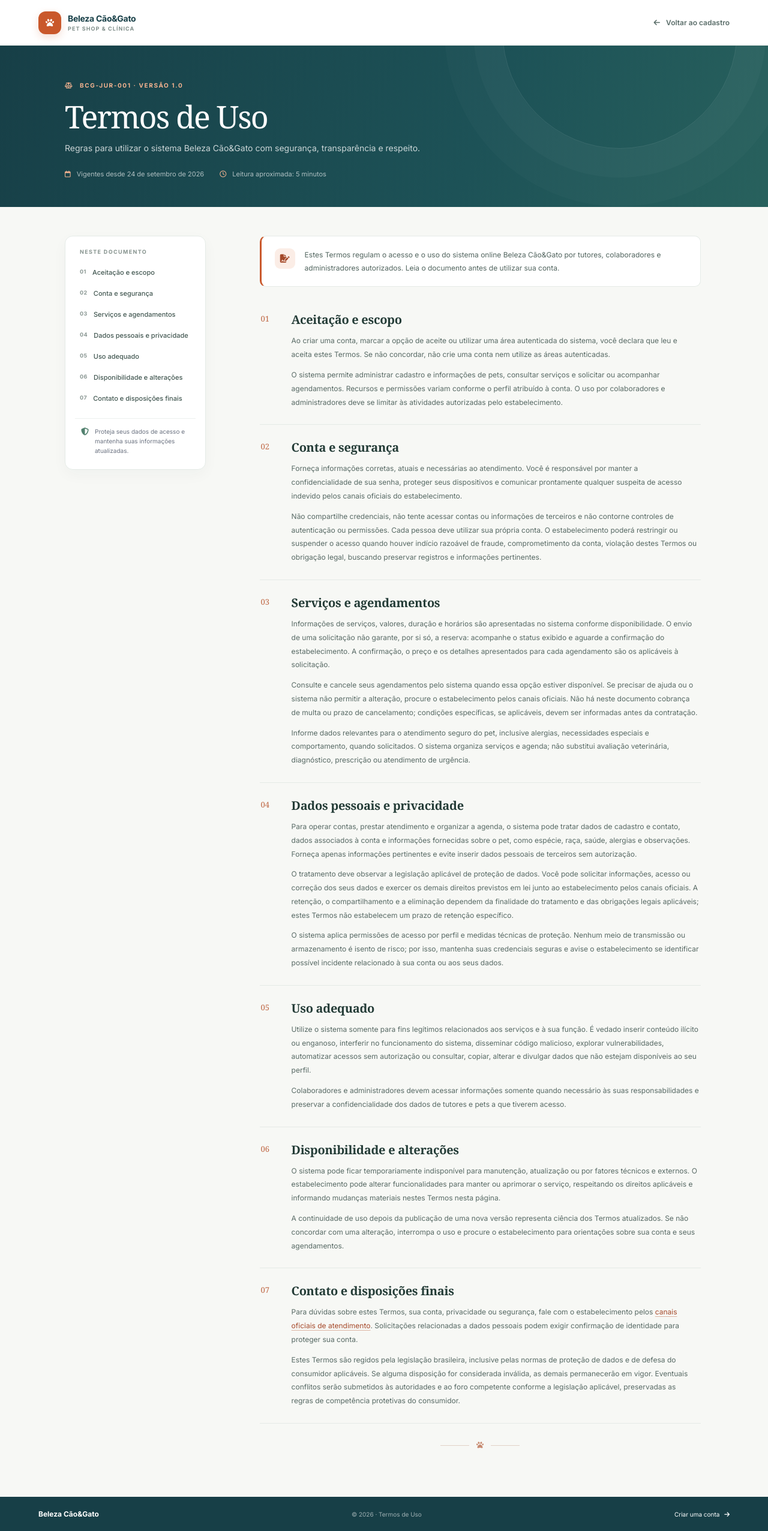
After one commit to lucasferreirafs/beleza-cao-e-gato, a PHP site: page /termos in a window 1280 px wide. The commit adds this page. Shown: the whole page at 60% size. Run offline with PHP 8.4, Linux system fonts and the light colour scheme; some libraries are stand-ins or nearby versions.

Commit message:
feat: adiciona página de Termos de Uso e controlador legal
- Cria rota e controller para páginas legais
- Implementa view dos Termos de Uso baseada no layout default
- Adiciona link para Termos de Uso na navegação da landing page

```diff
--- /dev/null
+++ b/app/Controllers/LegalController.php
@@ -0,0 +1,17 @@
+<?php
+declare(strict_types=1);
+namespace App\Controllers;
+
+use App\Core\{Request, View};
+
+final class LegalController
+{
+    public function terms(Request $request): void
+    {
+        View::render(
+            'pages/legal/terms',
+            ['title' => 'Termos de Uso'],
+            'auth'
+        );
+    }
+}
--- a/resources/views/pages/landing.php
+++ b/resources/views/pages/landing.php
@@ -460,6 +460,7 @@
                 <a href="#tour">Nossa Casa</a>
                 <a href="#confianca">Sobre nós</a>
                 <a href="#localizacao">Localização</a>
+                <a href="/termos">Termos de Uso</a>
                 <a href="/login">Área do Cliente</a>
             </nav>
 
--- /dev/null
+++ b/resources/views/pages/legal/terms.php
@@ -0,0 +1,93 @@
+<main class="legal-page">
+    <header class="legal-header">
+        <a class="legal-brand" href="/" aria-label="Beleza Cão e Gato, página inicial">
+            <span class="legal-brand-mark" aria-hidden="true"><i class="fa-solid fa-paw"></i></span>
+            <span><strong>Beleza Cão&amp;Gato</strong><small>PET SHOP &amp; CLÍNICA</small></span>
+        </a>
+        <a class="legal-back" href="/cadastro"><i class="fa-solid fa-arrow-left" aria-hidden="true"></i> Voltar ao cadastro</a>
+    </header>
+
+    <section class="legal-hero" aria-labelledby="terms-title">
+        <div class="legal-hero-inner">
+            <span class="legal-eyebrow"><i class="fa-solid fa-scale-balanced" aria-hidden="true"></i> BCG-JUR-001 · VERSÃO 1.0</span>
+            <h1 id="terms-title">Termos de Uso</h1>
+            <p>Regras para utilizar o sistema Beleza Cão&amp;Gato com segurança, transparência e respeito.</p>
+            <div class="legal-meta"><span><i class="fa-regular fa-calendar" aria-hidden="true"></i> Vigentes desde 24 de setembro de 2026</span><span><i class="fa-regular fa-clock" aria-hidden="true"></i> Leitura aproximada: 5 minutos</span></div>
+        </div>
+    </section>
+
+    <div class="legal-layout">
+        <aside class="legal-aside" aria-label="Navegação deste documento">
+            <div class="legal-aside-title">Neste documento</div>
+            <nav>
+                <a href="#aceitacao">01 <span>Aceitação e escopo</span></a>
+                <a href="#conta">02 <span>Conta e segurança</span></a>
+                <a href="#servicos">03 <span>Serviços e agendamentos</span></a>
+                <a href="#dados-pessoais">04 <span>Dados pessoais e privacidade</span></a>
+                <a href="#uso-adequado">05 <span>Uso adequado</span></a>
+                <a href="#disponibilidade">06 <span>Disponibilidade e alterações</span></a>
+                <a href="#contato">07 <span>Contato e disposições finais</span></a>
+            </nav>
+            <div class="legal-aside-note"><i class="fa-solid fa-shield-halved" aria-hidden="true"></i><p>Proteja seus dados de acesso e mantenha suas informações atualizadas.</p></div>
+        </aside>
+
+        <article class="legal-document">
+            <div class="legal-intro"><span class="legal-intro-icon"><i class="fa-solid fa-file-signature" aria-hidden="true"></i></span><p>Estes Termos regulam o acesso e o uso do sistema online Beleza Cão&amp;Gato por tutores, colaboradores e administradores autorizados. Leia o documento antes de utilizar sua conta.</p></div>
+
+            <section class="legal-section" id="aceitacao">
+                <span class="legal-section-number">01</span><div><h2>Aceitação e escopo</h2>
+                    <p>Ao criar uma conta, marcar a opção de aceite ou utilizar uma área autenticada do sistema, você declara que leu e aceita estes Termos. Se não concordar, não crie uma conta nem utilize as áreas autenticadas.</p>
+                    <p>O sistema permite administrar cadastro e informações de pets, consultar serviços e solicitar ou acompanhar agendamentos. Recursos e permissões variam conforme o perfil atribuído à conta. O uso por colaboradores e administradores deve se limitar às atividades autorizadas pelo estabelecimento.</p>
+                </div>
+            </section>
+
+            <section class="legal-section" id="conta">
+                <span class="legal-section-number">02</span><div><h2>Conta e segurança</h2>
+                    <p>Forneça informações corretas, atuais e necessárias ao atendimento. Você é responsável por manter a confidencialidade de sua senha, proteger seus dispositivos e comunicar prontamente qualquer suspeita de acesso indevido pelos canais oficiais do estabelecimento.</p>
+                    <p>Não compartilhe credenciais, não tente acessar contas ou informações de terceiros e não contorne controles de autenticação ou permissões. Cada pessoa deve utilizar sua própria conta. O estabelecimento poderá restringir ou suspender o acesso quando houver indício razoável de fraude, comprometimento da conta, violação destes Termos ou obrigação legal, buscando preservar registros e informações pertinentes.</p>
+                </div>
+            </section>
+
+            <section class="legal-section" id="servicos">
+                <span class="legal-section-number">03</span><div><h2>Serviços e agendamentos</h2>
+                    <p>Informações de serviços, valores, duração e horários são apresentadas no sistema conforme disponibilidade. O envio de uma solicitação não garante, por si só, a reserva: acompanhe o status exibido e aguarde a confirmação do estabelecimento. A confirmação, o preço e os detalhes apresentados para cada agendamento são os aplicáveis à solicitação.</p>
+                    <p>Consulte e cancele seus agendamentos pelo sistema quando essa opção estiver disponível. Se precisar de ajuda ou o sistema não permitir a alteração, procure o estabelecimento pelos canais oficiais. Não há neste documento cobrança de multa ou prazo de cancelamento; condições específicas, se aplicáveis, devem ser informadas antes da contratação.</p>
+                    <p>Informe dados relevantes para o atendimento seguro do pet, inclusive alergias, necessidades especiais e comportamento, quando solicitados. O sistema organiza serviços e agenda; não substitui avaliação veterinária, diagnóstico, prescrição ou atendimento de urgência.</p>
+                </div>
+            </section>
+
+            <section class="legal-section" id="dados-pessoais">
+                <span class="legal-section-number">04</span><div><h2>Dados pessoais e privacidade</h2>
+                    <p>Para operar contas, prestar atendimento e organizar a agenda, o sistema pode tratar dados de cadastro e contato, dados associados à conta e informações fornecidas sobre o pet, como espécie, raça, saúde, alergias e observações. Forneça apenas informações pertinentes e evite inserir dados pessoais de terceiros sem autorização.</p>
+                    <p>O tratamento deve observar a legislação aplicável de proteção de dados. Você pode solicitar informações, acesso ou correção dos seus dados e exercer os demais direitos previstos em lei junto ao estabelecimento pelos canais oficiais. A retenção, o compartilhamento e a eliminação dependem da finalidade do tratamento e das obrigações legais aplicáveis; estes Termos não estabelecem um prazo de retenção específico.</p>
+                    <p>O sistema aplica permissões de acesso por perfil e medidas técnicas de proteção. Nenhum meio de transmissão ou armazenamento é isento de risco; por isso, mantenha suas credenciais seguras e avise o estabelecimento se identificar possível incidente relacionado à sua conta ou aos seus dados.</p>
+                </div>
+            </section>
+
+            <section class="legal-section" id="uso-adequado">
+                <span class="legal-section-number">05</span><div><h2>Uso adequado</h2>
+                    <p>Utilize o sistema somente para fins legítimos relacionados aos serviços e à sua função. É vedado inserir conteúdo ilícito ou enganoso, interferir no funcionamento do sistema, disseminar código malicioso, explorar vulnerabilidades, automatizar acessos sem autorização ou consultar, copiar, alterar e divulgar dados que não estejam disponíveis ao seu perfil.</p>
+                    <p>Colaboradores e administradores devem acessar informações somente quando necessário às suas responsabilidades e preservar a confidencialidade dos dados de tutores e pets a que tiverem acesso.</p>
+                </div>
+            </section>
+
+            <section class="legal-section" id="disponibilidade">
+                <span class="legal-section-number">06</span><div><h2>Disponibilidade e alterações</h2>
+                    <p>O sistema pode ficar temporariamente indisponível para manutenção, atualização ou por fatores técnicos e externos. O estabelecimento pode alterar funcionalidades para manter ou aprimorar o serviço, respeitando os direitos aplicáveis e informando mudanças materiais nestes Termos nesta página.</p>
+                    <p>A continuidade de uso depois da publicação de uma nova versão representa ciência dos Termos atualizados. Se não concordar com uma alteração, interrompa o uso e procure o estabelecimento para orientações sobre sua conta e seus agendamentos.</p>
+                </div>
+            </section>
+
+            <section class="legal-section" id="contato">
+                <span class="legal-section-number">07</span><div><h2>Contato e disposições finais</h2>
+                    <p>Para dúvidas sobre estes Termos, sua conta, privacidade ou segurança, fale com o estabelecimento pelos <a href="https://wa.me/5581992139997" target="_blank" rel="noopener noreferrer">canais oficiais de atendimento</a>. Solicitações relacionadas a dados pessoais podem exigir confirmação de identidade para proteger sua conta.</p>
+                    <p>Estes Termos são regidos pela legislação brasileira, inclusive pelas normas de proteção de dados e de defesa do consumidor aplicáveis. Se alguma disposição for considerada inválida, as demais permanecerão em vigor. Eventuais conflitos serão submetidos às autoridades e ao foro competente conforme a legislação aplicável, preservadas as regras de competência protetivas do consumidor.</p>
+                </div>
+            </section>
+
+            <div class="legal-document-end"><span></span><i class="fa-solid fa-paw" aria-hidden="true"></i><span></span></div>
+        </article>
+    </div>
+
+    <footer class="legal-footer"><a href="/" class="legal-footer-brand">Beleza Cão&amp;Gato</a><span>© <?= date('Y') ?> · Termos de Uso</span><a href="/cadastro">Criar uma conta <i class="fa-solid fa-arrow-right" aria-hidden="true"></i></a></footer>
+</main>
--- a/routes/web.php
+++ b/routes/web.php
@@ -1,5 +1,5 @@
 <?php
-use App\Controllers\{AdminController, AuthController, ClientController, DashboardController, StaffController};
+use App\Controllers\{AdminController, AuthController, ClientController, DashboardController, LegalController, StaffController};
 use App\Middleware\{AuthMiddleware, CsrfMiddleware, RoleMiddleware};
 
 $auth = AuthMiddleware::class;
@@ -7,6 +7,7 @@ $csrf = CsrfMiddleware::class;
 
 // GET - AUTENTICAÇÃO
 $router->get('/', [AuthController::class, 'landing']);
+$router->get('/termos', [LegalController::class, 'terms']);
 $router->get('/login', [AuthController::class, 'loginForm']);
 $router->get('/cadastro', [AuthController::class, 'registerForm']);
 $router->get('/recuperar-senha', [AuthController::class, 'recovery']);
```
